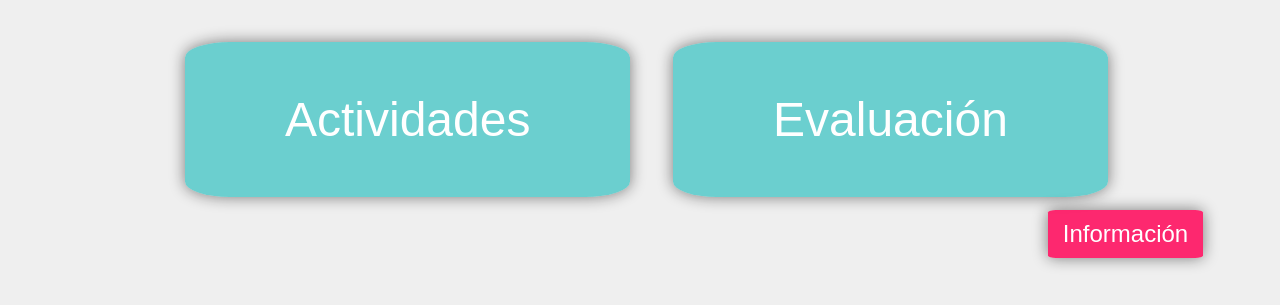
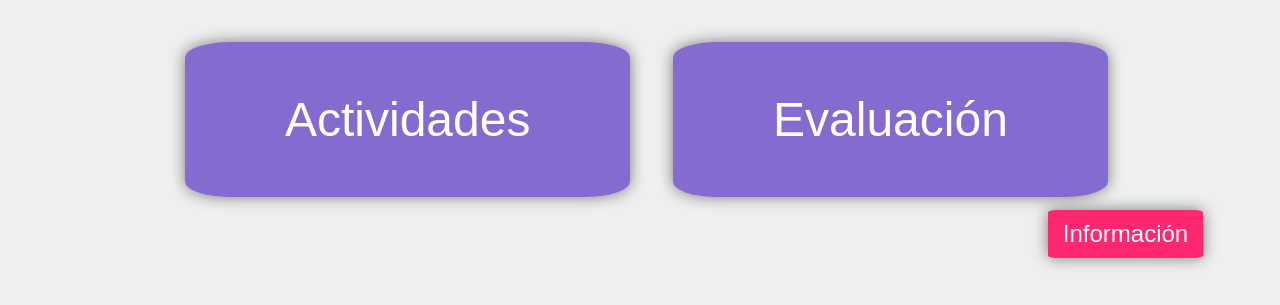
Before and after one commit to csantabarbara/home_works, a plain HTML site: page index.html in a window 1280 px wide. Shown: the part 133-438 px from the top of the page. Drawn offline with Linux system fonts and the light colour scheme.

Commit message:
Update estilo.css

```diff
--- a/estilo.css
+++ b/estilo.css
@@ -35,7 +35,7 @@ body{
     border: none;
     box-shadow: 0px 0px 15px rgba(0, 0, 0, 0.486);
     font-size: 300%;
-    background-color: rgba(35, 190, 190, 0.644); color: white;
+    background-color: rgba(76, 35, 190, 0.644); color: white;
 
 }
 .cards2{
```
